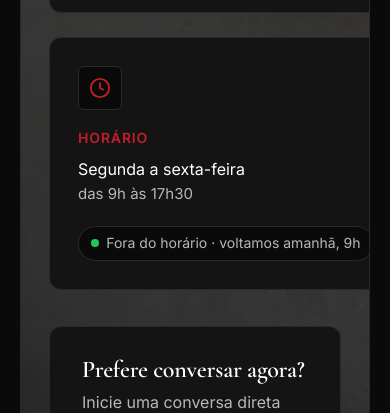
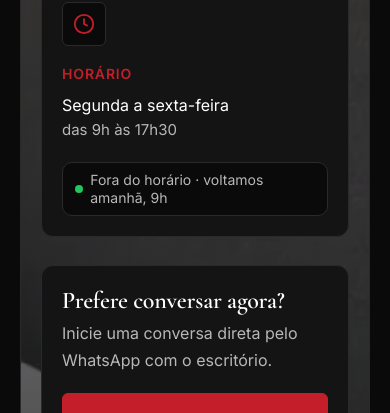
Before and after one commit to guiwpedroso/fernandes-pedroso-advocacia, a website built with Vite: page index.html in a window 390 px wide. Shown: the part 10456-10869 px from the top of the page. Built offline with nearby package versions, Linux system fonts and the light colour scheme.

Commit message:
Corrigir layout mobile do card de contato

```diff
--- a/src/styles.css
+++ b/src/styles.css
@@ -1506,49 +1506,59 @@ ul[role="list"] {
 .contact-card-bg-overlay {
   position: absolute;
   inset: 0;
-  background: linear-gradient(rgba(10, 10, 10, 0.38), rgba(10, 10, 10, 0.5));
+  background: linear-gradient(rgba(10, 10, 10, 0.62) 0%, rgba(10, 10, 10, 0.44) 45%, rgba(10, 10, 10, 0.58) 100%);
   z-index: 1;
 }
 
 .contact-featured-inner {
   position: relative;
   z-index: 2;
-  padding: clamp(28px, 4.5vw, 56px);
+  padding: clamp(20px, 4.5vw, 56px);
 }
 
 .contact-header {
-  margin-bottom: 2.5rem;
+  margin-bottom: 2rem;
 }
 
 .contact-lead-text {
   font-size: 17px;
   line-height: 1.65;
-  color: var(--text-muted-dark);
+  color: var(--text-light);
   margin-top: 0.5rem;
   max-width: 62ch;
 }
 
 .contact-blocks-grid {
   display: grid;
-  grid-template-columns: 1fr;
-  gap: 1.5rem;
-  margin-bottom: 2.25rem;
-}
-
-@media (min-width: 768px) {
+  grid-template-columns: minmax(0, 1fr);
+  gap: 1.25rem;
+  margin-bottom: 1.75rem;
+}
+
+@media (min-width: 1024px) {
   .contact-blocks-grid {
-    grid-template-columns: repeat(3, 1fr);
+    grid-template-columns: repeat(3, minmax(0, 1fr));
+    gap: 1.5rem;
+    margin-bottom: 2.25rem;
   }
 }
 
 .contact-info-block {
+  min-width: 0;
+  width: 100%;
   background-color: var(--charcoal);
   border: 1px solid var(--line-dark);
   border-radius: 12px;
-  padding: 1.75rem;
+  padding: 1.25rem;
   display: flex;
   flex-direction: column;
   transition: border-color var(--transition-normal);
+}
+
+@media (min-width: 768px) {
+  .contact-info-block {
+    padding: 1.75rem;
+  }
 }
 
 .contact-info-block:hover {
@@ -1594,6 +1604,7 @@ ul[role="list"] {
   display: flex;
   flex-wrap: wrap;
   gap: 0.5rem;
+  max-width: 100%;
 }
 
 .status-indicator-tag {
@@ -1601,16 +1612,21 @@ ul[role="list"] {
   align-items: center;
   gap: 0.45rem;
   font-size: 14px;
-  line-height: 1.2;
-  white-space: nowrap;
+  line-height: 1.3;
+  white-space: normal;
   max-width: 100%;
-  overflow: hidden;
-  text-overflow: ellipsis;
   color: var(--text-muted-dark);
   background-color: var(--black);
   border: 1px solid var(--line-dark);
   padding: 8px 12px;
-  border-radius: 999px;
+  border-radius: 10px;
+}
+
+@media (min-width: 1024px) {
+  .status-indicator-tag {
+    white-space: nowrap;
+    border-radius: 999px;
+  }
 }
 
 .status-indicator-tag .status-dot {
@@ -1621,18 +1637,27 @@ ul[role="list"] {
   background-color: var(--charcoal);
   border: 1px solid var(--line-dark);
   border-radius: 12px;
-  padding: 1.75rem 2rem;
+  padding: 1.25rem;
   display: flex;
   flex-direction: column;
   gap: 1.25rem;
-  align-items: flex-start;
+  align-items: stretch;
+}
+
+.quick-strip-action .btn {
+  width: 100%;
 }
 
 @media (min-width: 640px) {
   .contact-quick-strip {
+    padding: 1.75rem 2rem;
     flex-direction: row;
     align-items: center;
     justify-content: space-between;
+  }
+
+  .quick-strip-action .btn {
+    width: auto;
   }
 }
 
```
